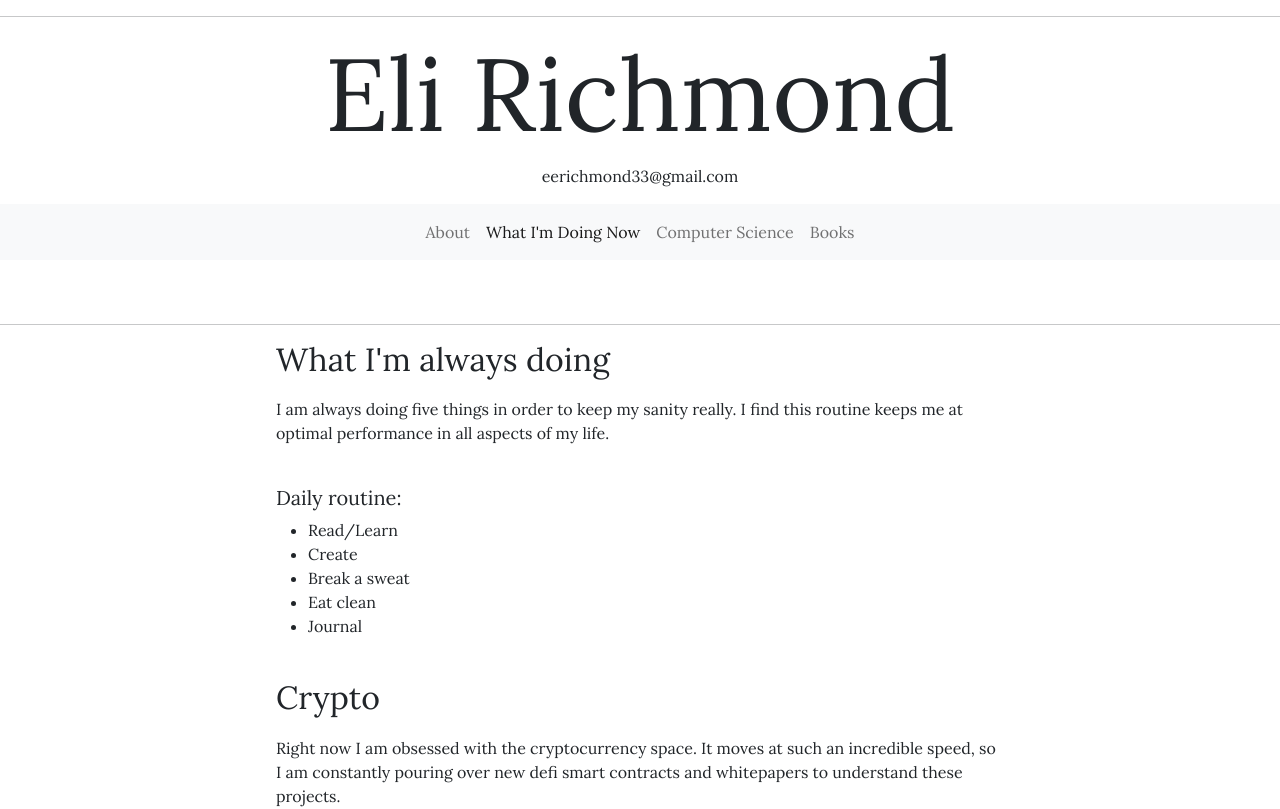
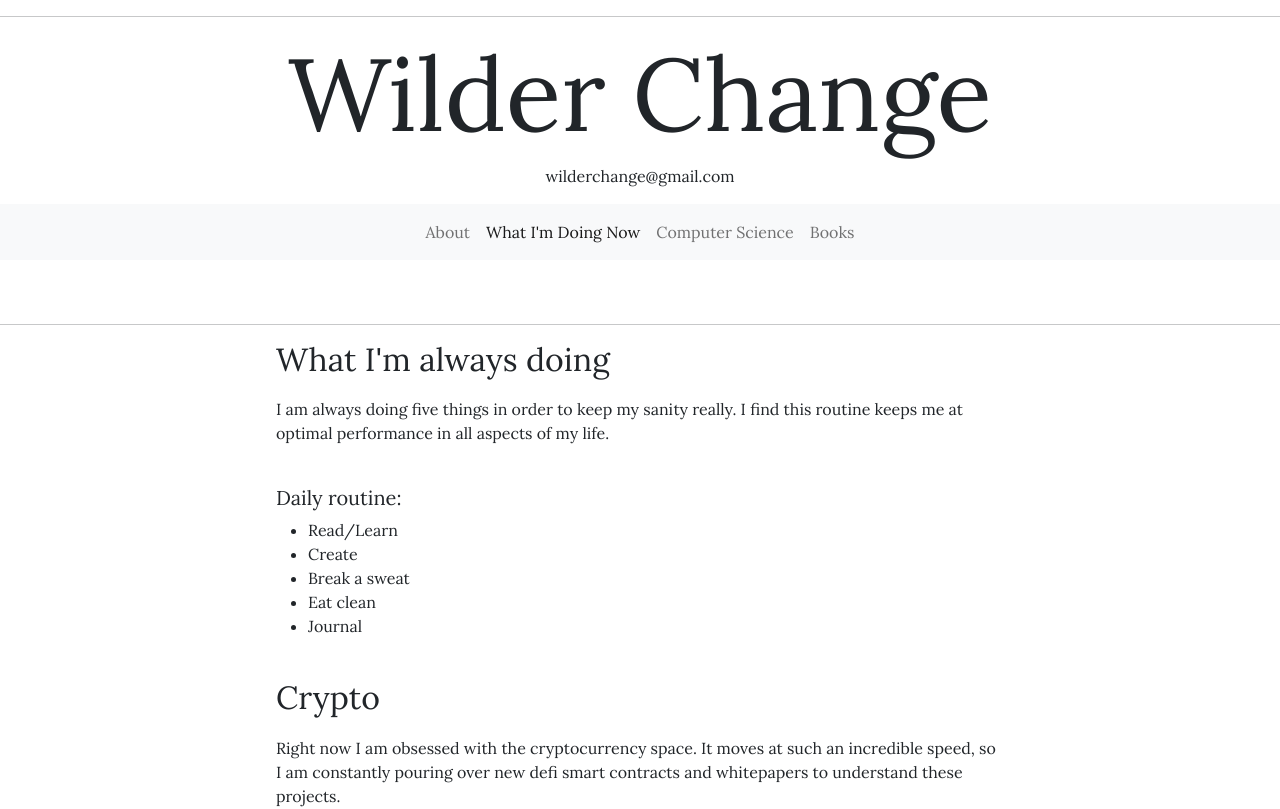
Before and after one commit to WilderChange/WilderChange.github.io, a plain HTML site: page doingnow.html in a window 1280 px wide. Shown: the top 809 px of the page. Drawn offline with nearby package versions, Linux system fonts and the light colour scheme.

Commit message:
Update doingnow.html

```diff
--- a/doingnow.html
+++ b/doingnow.html
@@ -20,8 +20,8 @@
 
     <hr>
     <div class="col mx-auto px-auto text-center">
-        <h1 class="mx-auto" style="font-size: 8vmax;">Eli Richmond</h1>
-        <p>eerichmond33@gmail.com</p>
+        <h1 class="mx-auto" style="font-size: 8vmax;">Wilder Change</h1>
+        <p>wilderchange@gmail.com</p>
     </div>
 
         <!-- NAVBAR -->
```
